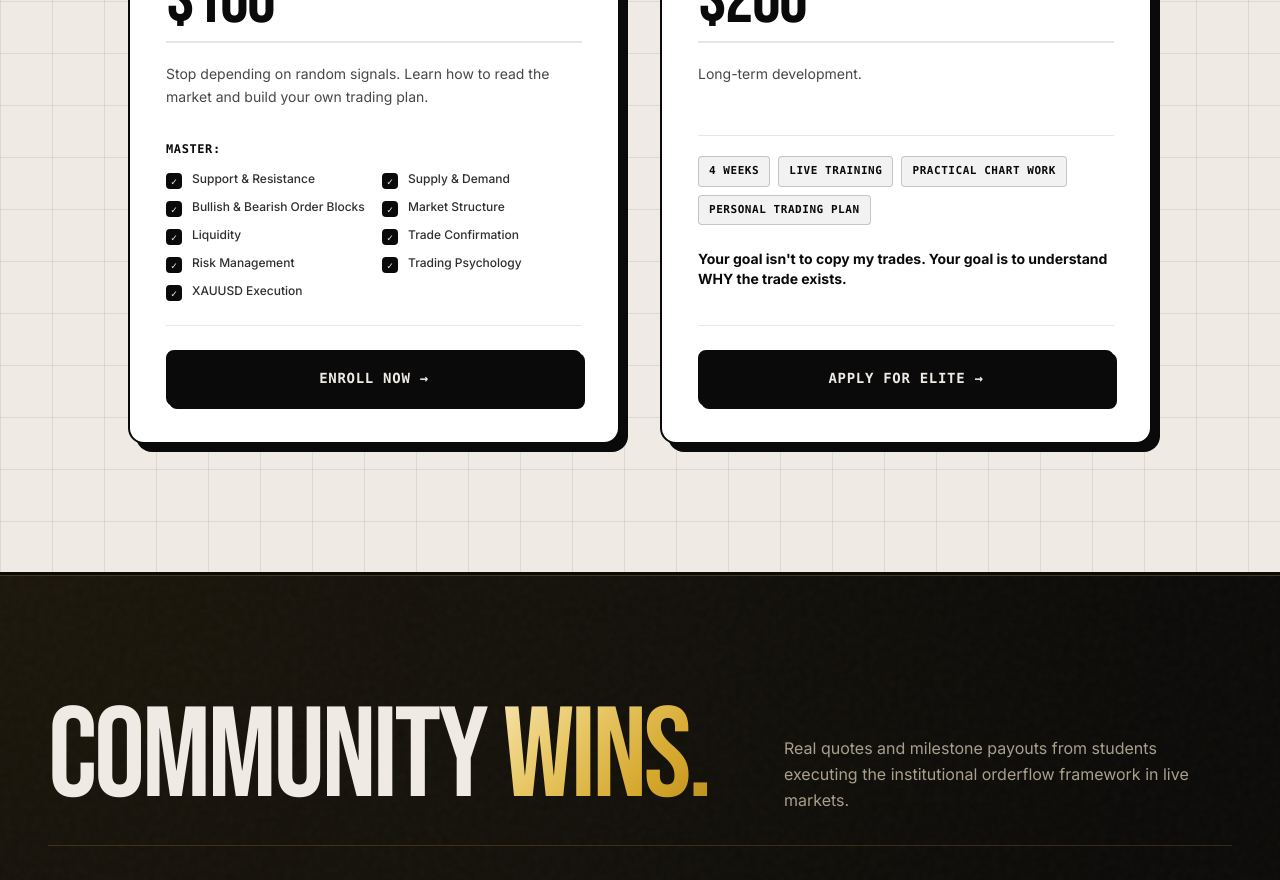
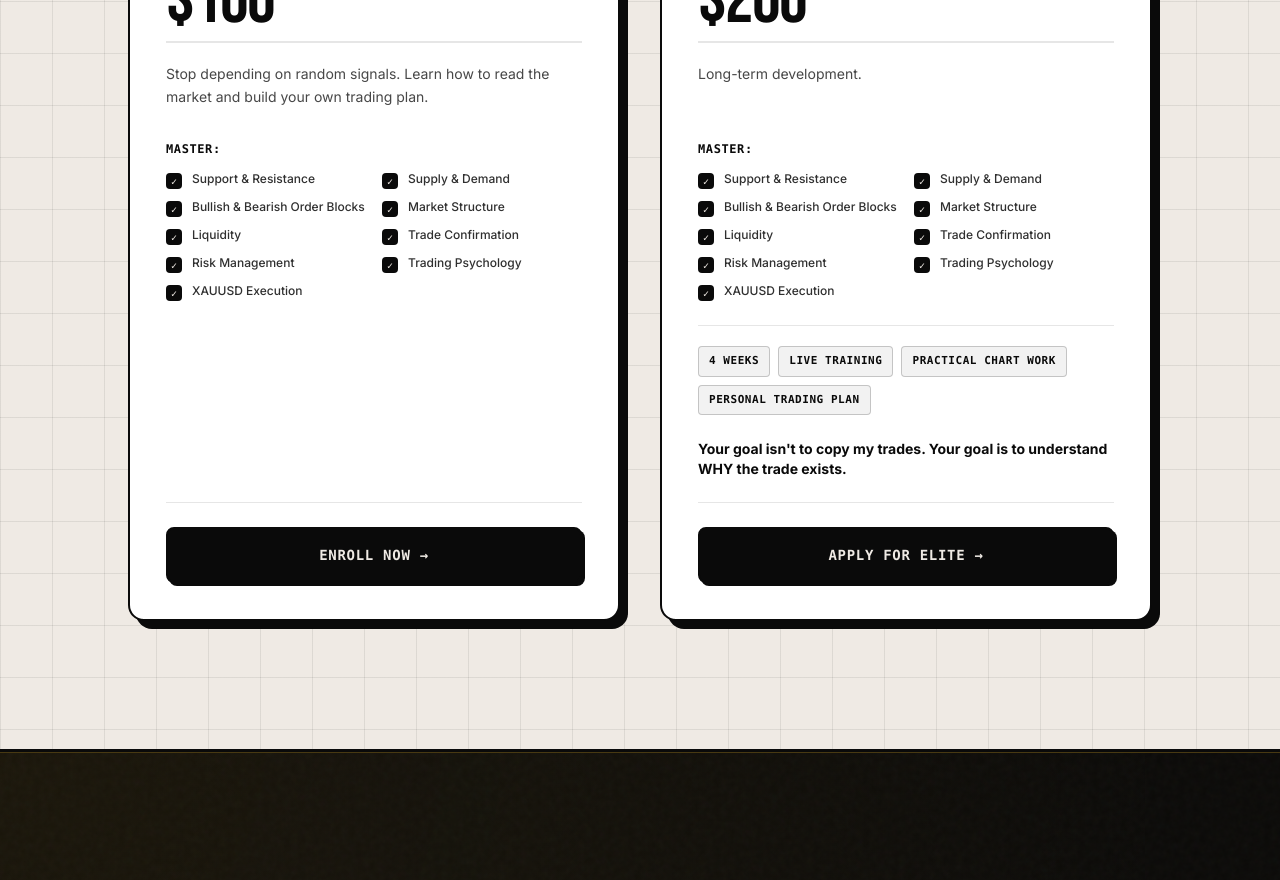
Before and after one commit to atoblankson/tradesbycyber, a Next.js app: page / in a window 1280 px wide. Shown: the part 4720-5600 px from the top of the page. Built offline with nearby package versions, Linux system fonts and the light colour scheme.

Commit message:
feat(offers): duplicate MASTER checklist onto Elite Mentorship card

```diff
--- a/src/components/WorkWithMeSection.tsx
+++ b/src/components/WorkWithMeSection.tsx
@@ -8,6 +8,18 @@ import { getWhatsAppUrl } from "@/lib/contact";
 export interface WorkWithMeSectionProps {
   className?: string;
 }
+
+const MASTER_TOPICS = [
+  "Support & Resistance",
+  "Supply & Demand",
+  "Bullish & Bearish Order Blocks",
+  "Market Structure",
+  "Liquidity",
+  "Trade Confirmation",
+  "Risk Management",
+  "Trading Psychology",
+  "XAUUSD Execution",
+];
 
 export function WorkWithMeSection({ className = "" }: WorkWithMeSectionProps) {
   return (
@@ -102,17 +114,7 @@ export function WorkWithMeSection({ className = "" }: WorkWithMeSectionProps) {
 
               {/* 2-Column Checklist (Single column on mobile) */}
               <ul className="grid grid-cols-1 sm:grid-cols-2 gap-x-4 gap-y-2.5 mb-6">
-                {[
-                  "Support & Resistance",
-                  "Supply & Demand",
-                  "Bullish & Bearish Order Blocks",
-                  "Market Structure",
-                  "Liquidity",
-                  "Trade Confirmation",
-                  "Risk Management",
-                  "Trading Psychology",
-                  "XAUUSD Execution",
-                ].map((item, idx) => (
+                {MASTER_TOPICS.map((item, idx) => (
                   <li key={idx} className="flex items-start gap-2.5">
                     <span className="flex-shrink-0 w-4 h-4 rounded-sm bg-[#0A0A0A] text-[#EFEAE4] flex items-center justify-center font-mono text-[10px] font-bold mt-0.5 select-none">
                       ✓
@@ -182,6 +184,27 @@ export function WorkWithMeSection({ className = "" }: WorkWithMeSectionProps) {
                 </p>
               </div>
 
+              {/* Subheading: MASTER: */}
+              <div className="mb-3">
+                <span className="font-mono text-xs font-black uppercase tracking-wider text-[#0A0A0A]">
+                  MASTER:
+                </span>
+              </div>
+
+              {/* 2-Column Checklist (Single column on mobile) */}
+              <ul className="grid grid-cols-1 sm:grid-cols-2 gap-x-4 gap-y-2.5 mb-6">
+                {MASTER_TOPICS.map((item, idx) => (
+                  <li key={idx} className="flex items-start gap-2.5">
+                    <span className="flex-shrink-0 w-4 h-4 rounded-sm bg-[#0A0A0A] text-[#EFEAE4] flex items-center justify-center font-mono text-[10px] font-bold mt-0.5 select-none">
+                      ✓
+                    </span>
+                    <span className="font-sans text-xs text-[#0A0A0A]/85 font-medium leading-snug">
+                      {item}
+                    </span>
+                  </li>
+                ))}
+              </ul>
+
               {/* Strip of four small tags in a row */}
               <div className="flex flex-wrap gap-1.5 sm:gap-2 mb-6 pt-5 border-t border-[#0A0A0A]/10">
                 {[
```
